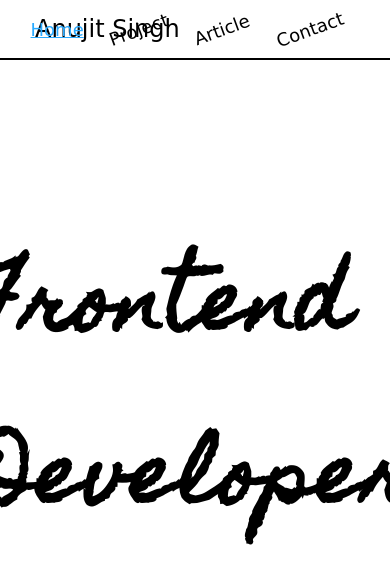
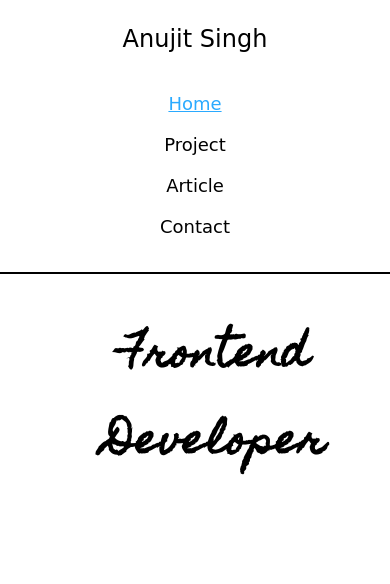
Before and after one commit to Anujit1/FrontEndProjects, a plain HTML site: page Personal_Portfolio/index.html in a window 390 px wide. Shown: the top 584 px of the page. Drawn offline with Linux system fonts and the light colour scheme; a web font is replaced by a local one.

Commit message:
updated readme and portfolio project

```diff
--- a/Personal_Portfolio/css/style.css
+++ b/Personal_Portfolio/css/style.css
@@ -61,7 +61,7 @@ nav{
 }
 
 .main-container{
-  width: 100hw;
+  width: 100vw;
   height: 80vh;
   display: flex;
   flex-direction: column;
@@ -85,3 +85,50 @@ footer{
   bottom: 10px;
   right: 50%;
 }
+
+@media (max-width: 768px) {
+  nav {
+    flex-direction: column;
+    align-items: center;
+    padding: 10px;
+  }
+
+  .nav-logo {
+    margin: 10px;
+  }
+
+  .nav-link {
+    position: static;
+    width: 100%;
+    margin-top: 10px;
+    display: flex;
+    flex-direction: column;
+    align-items: center;
+  }
+
+  .nav-link a {
+    margin: 5px 0;
+    padding: 5px 10px;
+    transform: none;
+  }
+
+  .nav-link a:hover {
+    transform: none;
+  }
+
+  .main-container {
+    height: auto;
+    padding: 40px 20px;
+  }
+
+  .main-container h1 {
+    font-size: 2.5rem;
+    text-align: center;
+  }
+
+  footer {
+    position: static;
+    text-align: center;
+    margin-top: 2rem;
+  }
+}
```
Also changed, not shown: 1 other file.
